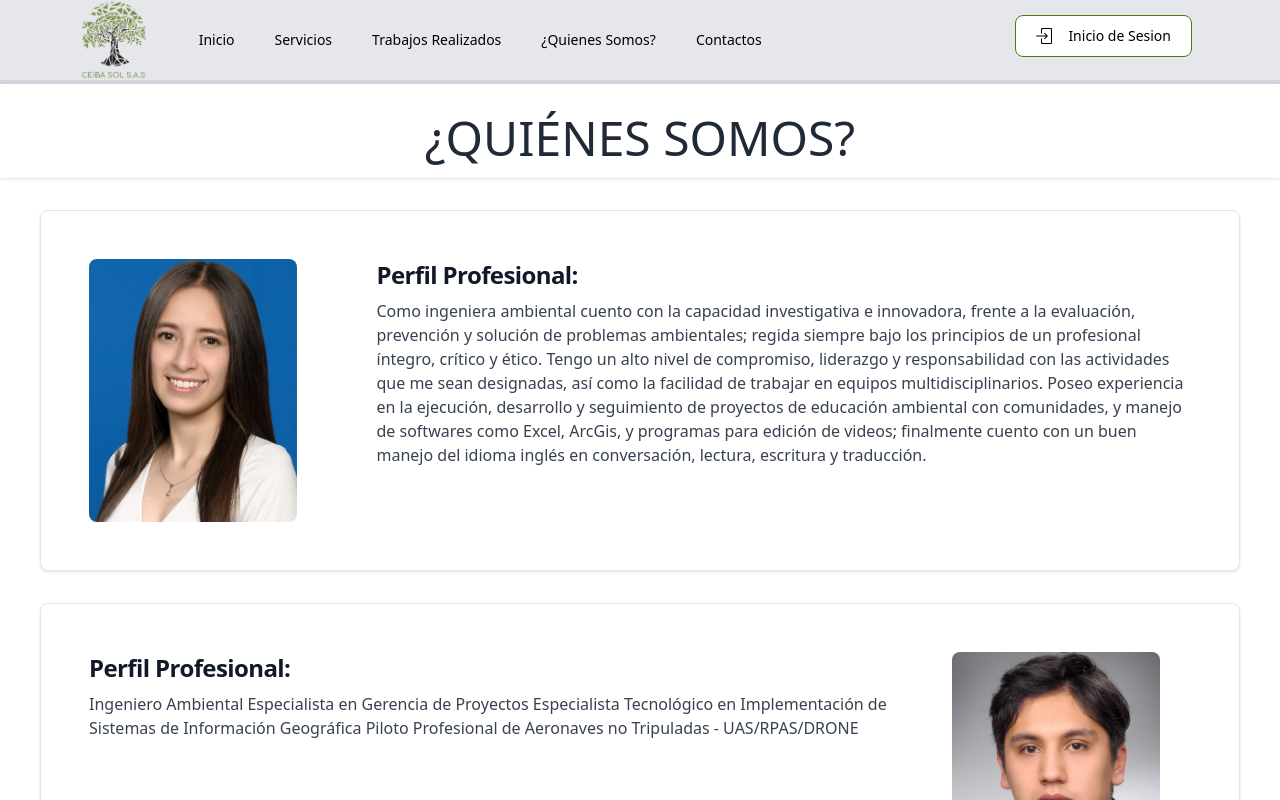
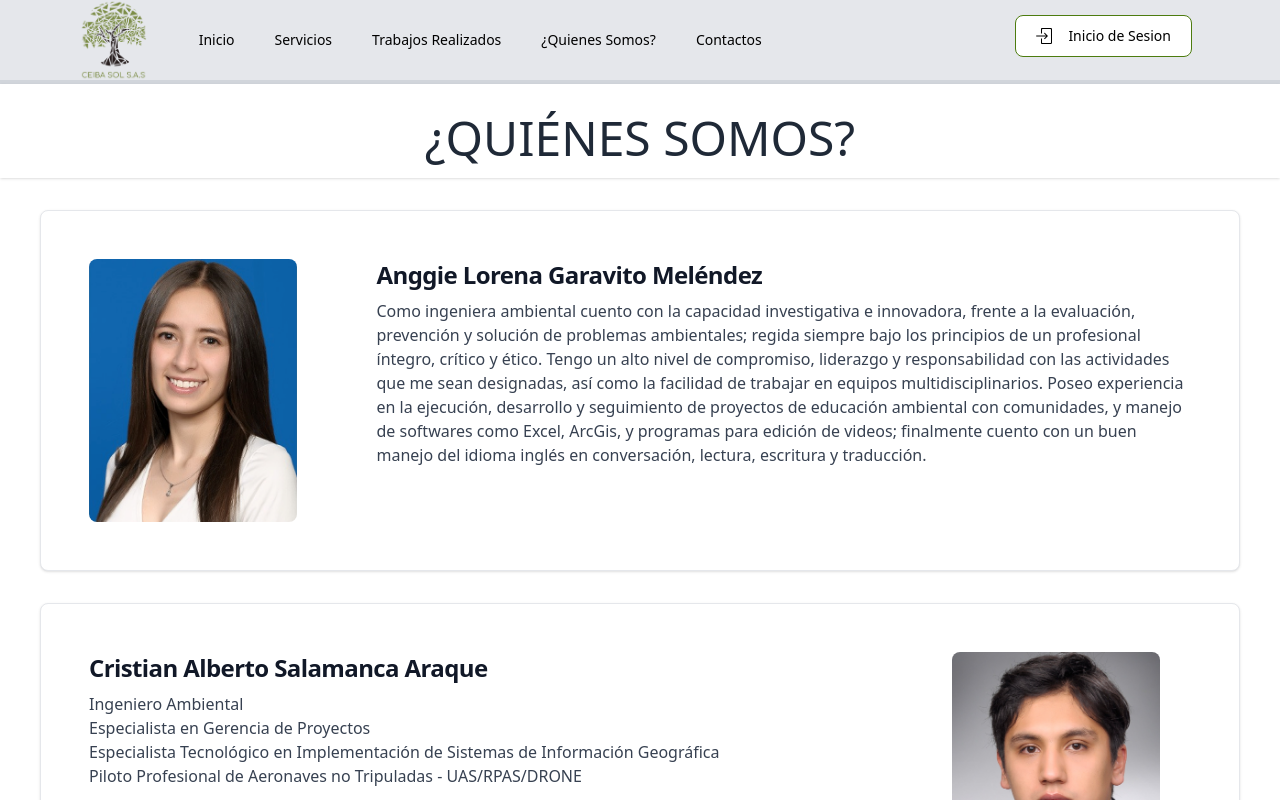
Before and after one commit to CeibaSol/CeibaSol_FE, a React (Create React App) app: page /quinesSomos in a window 1280 px wide. Shown: the top 800 px of the page. Built offline with nearby package versions, Linux system fonts and the light colour scheme.

Commit message:
Modificacion de nombres

```diff
--- a/src/components/quienesSomos/quienesSomos.js
+++ b/src/components/quienesSomos/quienesSomos.js
@@ -26,7 +26,7 @@ export default function QuienesSomos() {
                     <div class="flex-auto p-6">
                       <div class="flex flex-wrap items-baseline">
                         <h4 class=" mb-2 text-2xl font-bold tracking-tight text-gray-900 dark:text-white">
-                          Perfil Profesional:
+                          Anggie Lorena Garavito Meléndez
                         </h4>
                         <h5 class="font-normal text-gray-700 dark:text-gray-400">
                           Como ingeniera ambiental cuento con la capacidad investigativa e innovadora, frente a la evaluación, prevención y solución de problemas ambientales; regida siempre bajo los principios de un profesional íntegro, crítico y ético. Tengo un alto nivel de compromiso, liderazgo y responsabilidad con las actividades que me sean designadas, así como la facilidad de trabajar en equipos multidisciplinarios. Poseo experiencia en la ejecución, desarrollo y seguimiento de proyectos de educación ambiental con comunidades, y manejo de softwares como Excel, ArcGis, y programas para edición de videos; finalmente cuento con un buen manejo del idioma inglés en conversación, lectura, escritura y traducción.
@@ -51,13 +51,18 @@ export default function QuienesSomos() {
 
                       <div class="flex flex-wrap items-baseline">
                         <h4 class=" mb-2 text-2xl font-bold tracking-tight text-gray-900 dark:text-white">
-                          Perfil Profesional:
+                          Cristian Alberto Salamanca Araque
                         </h4>
                         <h5 class="font-normal text-gray-700 dark:text-gray-400">
-                          Ingeniero Ambiental
-                          Especialista en Gerencia de Proyectos
-                          Especialista Tecnológico en Implementación de Sistemas de Información Geográfica
-                          Piloto Profesional de Aeronaves no Tripuladas - UAS/RPAS/DRONE
+                          <div>
+                            Ingeniero Ambiental
+                            <br />
+                            Especialista en Gerencia de Proyectos
+                            <br />
+                            Especialista Tecnológico en Implementación de Sistemas de Información Geográfica
+                            <br />
+                            Piloto Profesional de Aeronaves no Tripuladas - UAS/RPAS/DRONE
+                          </div>
                         </h5>
                       </div>
                     </div>
```
